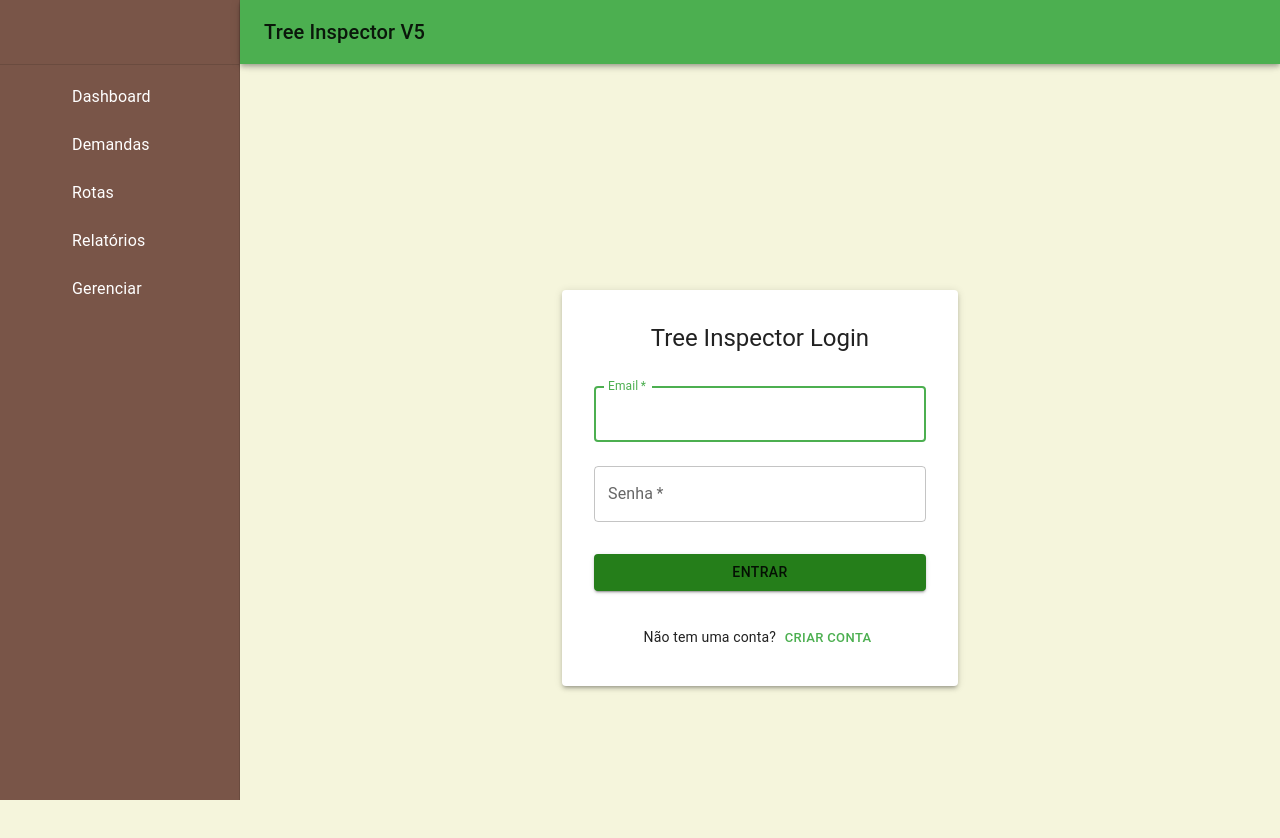
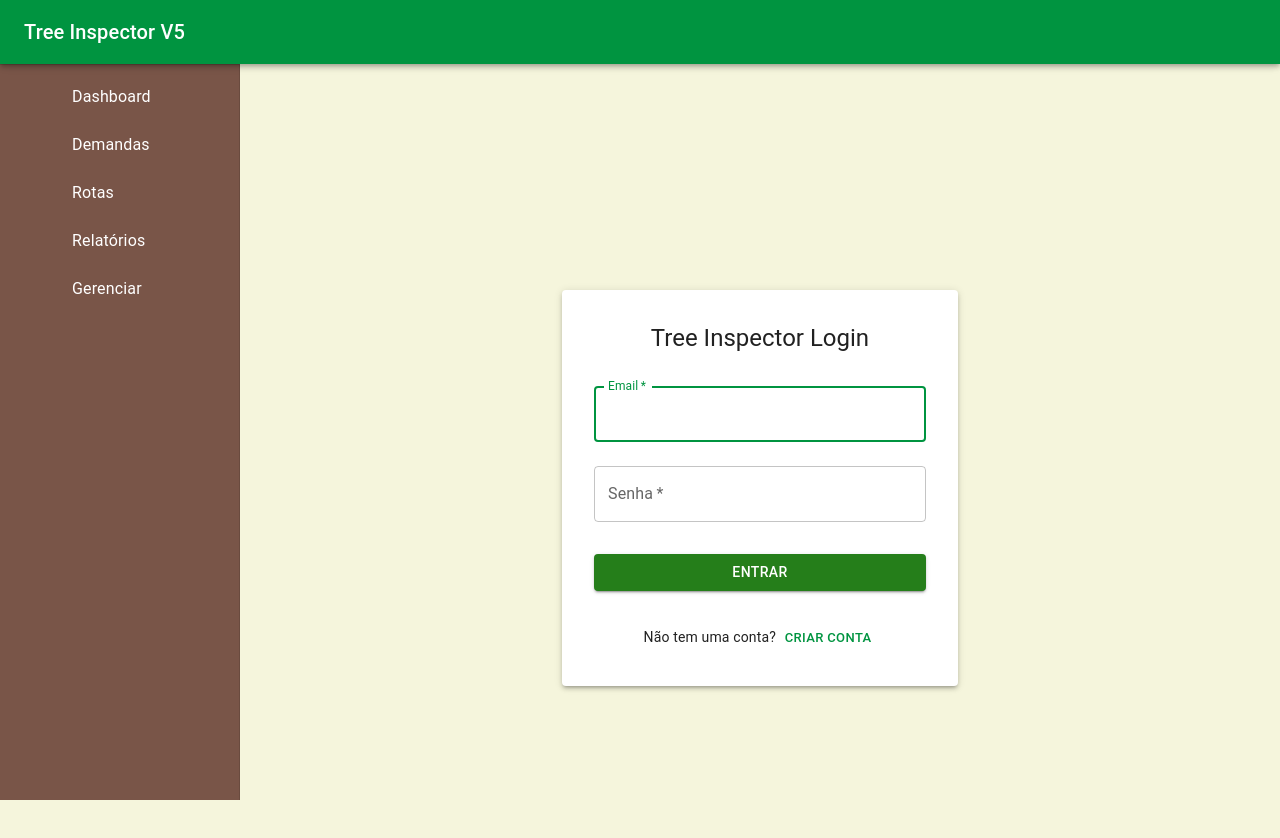
Before and after one commit to tiagodexheimer/tree-inspector-v5, a Next.js app: page /login in a window 1280 px wide. Shown: the top 838 px of the page. Built offline with nearby package versions, Linux system fonts and the light colour scheme; some icons are missing.

Commit message:
fix: corrigir layout do Header para ocupar 100% da largura da viewport e ajustar cores do tema

```diff
--- a/src/app/dashboard/page.tsx
+++ b/src/app/dashboard/page.tsx
@@ -1,3 +1,4 @@
+// src/app/dashboard/page.tsx
 'use client';
 
 import React, { useEffect, useState } from 'react';
@@ -55,8 +56,9 @@ export default function DashboardPage() {
                 Visão Geral da Operação
             </Typography>
 
-            {/* 1. KPIs (Indicadores) */}
-            <div className="grid grid-cols-1 sm:grid-cols-2 md:grid-cols-4 gap-6 mb-8">
+            {/* 1. KPIs (Indicadores) - CORRIGIDO: usa Box MUI para controlar a margem inferior */}
+            <Box sx={{ mb: 4 }}>
+                <div className="grid grid-cols-1 sm:grid-cols-2 md:grid-cols-4 gap-6">
                     <KPICard
                         title="Total de Demandas"
                         value={data.kpis.totalDemandas}
@@ -82,6 +84,8 @@ export default function DashboardPage() {
                         color="#9c27b0"
                     />
                 </div>
+            </Box>
+
 
             {/* 2. Gráficos e Ações */}
             <div className="grid grid-cols-1 md:grid-cols-3 gap-6">
--- a/src/components/ThemeRegistry.tsx
+++ b/src/components/ThemeRegistry.tsx
@@ -8,7 +8,7 @@ import CssBaseline from '@mui/material/CssBaseline';
 const THEME_COLORS = {
     // Definimos o verde e o marrom como cores primárias e secundárias,
     // ou usamos um nome customizado. Vamos usar a paleta principal:
-    greenHeader: '#4CAF50',    // Verde (para o Header)
+    greenHeader: '#009440',    // Verde (para o Header)
     brownSidebar: '#795548',  // Marrom (para o Sidebar)
     backgroundBody: '#F5F5DC', // Bege (Beige, para o fundo)
 };
--- a/src/components/ui/layout/Header.tsx
+++ b/src/components/ui/layout/Header.tsx
@@ -25,8 +25,10 @@ export default function Header({ onMenuClick }: HeaderProps) {
             position="fixed"
             sx={{
                 zIndex: (theme) => theme.zIndex.drawer + 1,
-                width: isMobile ? '100%' : `calc(100% - ${SIDEBAR_WIDTH}px)`,
-                ml: isMobile ? 0 : `${SIDEBAR_WIDTH}px`,
+                // [CORREÇÃO AQUI]
+                // Remove a lógica condicional para forçar 100% da largura da viewport (edge-to-edge)
+                width: '100%',
+                ml: 0,
             }}
         >
             <Toolbar sx={{ justifyContent: 'space-between' }}>
```
Lines whose indentation alone changed are shown as unchanged.
